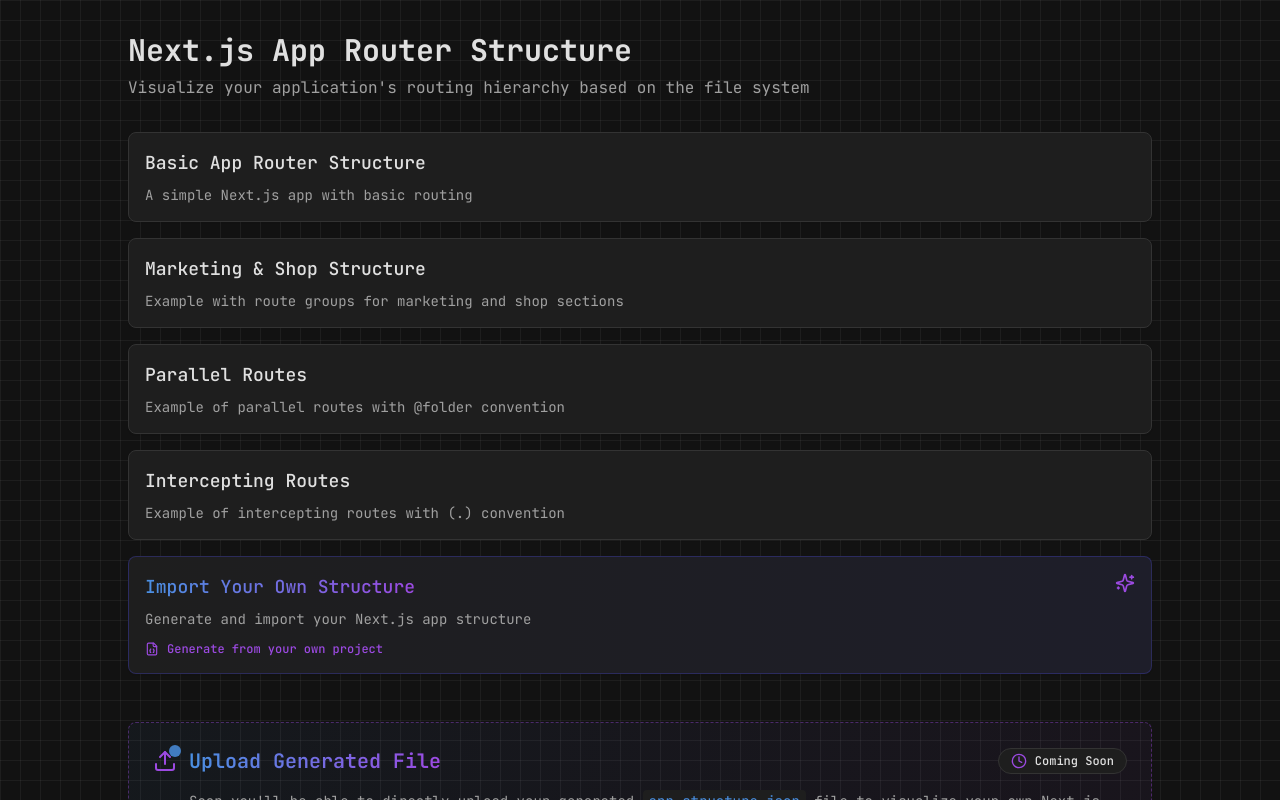
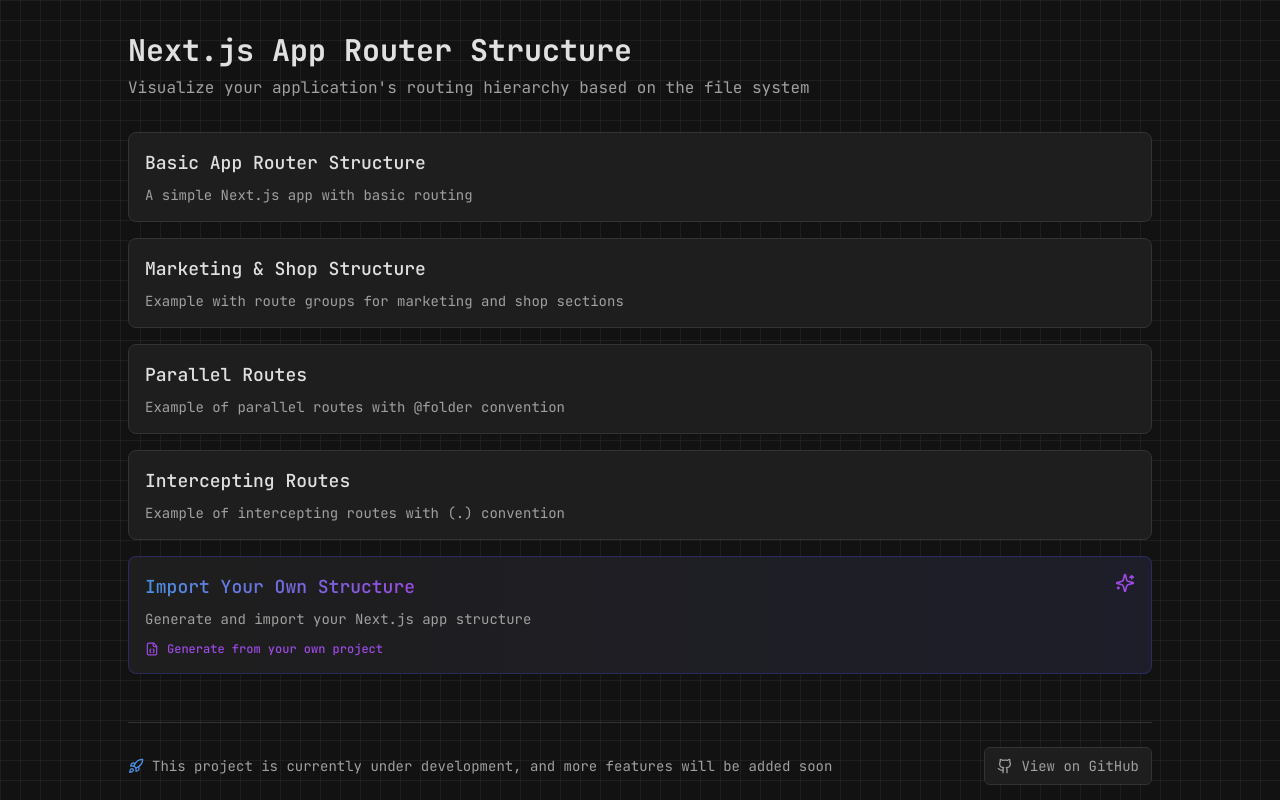
Before and after one commit to MohammadHejazi20/Next-Router-Visualizer, a Next.js app: page / in a window 1280 px wide. Shown: the top 800 px of the page. Built offline with nearby package versions, Linux system fonts and the light colour scheme.

Commit message:
feat: integrate UploadComingSoon component into ImportStructure and remove from RoutingVisualizer

```diff
--- a/components/import-structure.tsx
+++ b/components/import-structure.tsx
@@ -13,6 +13,7 @@ import {
   Clock,
 } from "lucide-react";
 import { motion } from "framer-motion";
+import UploadComingSoon from "./upload-coming-soon";
 
 export function ImportStructure() {
   const [copied, setCopied] = useState(false);
@@ -218,6 +219,8 @@ echo "App structure saved to $OUTPUT_FILE"`;
           .
         </p>
       </div>
+
+      <UploadComingSoon />
     </div>
   );
 }
--- a/components/routing-visualizer.tsx
+++ b/components/routing-visualizer.tsx
@@ -5,11 +5,9 @@ import { Footer } from "@/components/footer";
 import { Button } from "@/components/ui/button";
 import { Card } from "@/components/ui/card";
 import { exampleStructures } from "@/lib/example-structures";
-import { Node } from "@/lib/nodeUtils";
 import { ArrowLeft, FileJson, Sparkles } from "lucide-react";
 import { useState } from "react";
 import { ImportStructure } from "./import-structure";
-import UploadComingSoon from "./upload-coming-soon";
 
 export function RoutingVisualizer() {
   const [selectedStructure, setSelectedStructure] = useState<string | null>(
@@ -100,8 +98,6 @@ export function RoutingVisualizer() {
             {renderSelectedContent()}
           </div>
         )}
-
-        <UploadComingSoon />
       </div>
 
       <Footer />
```
